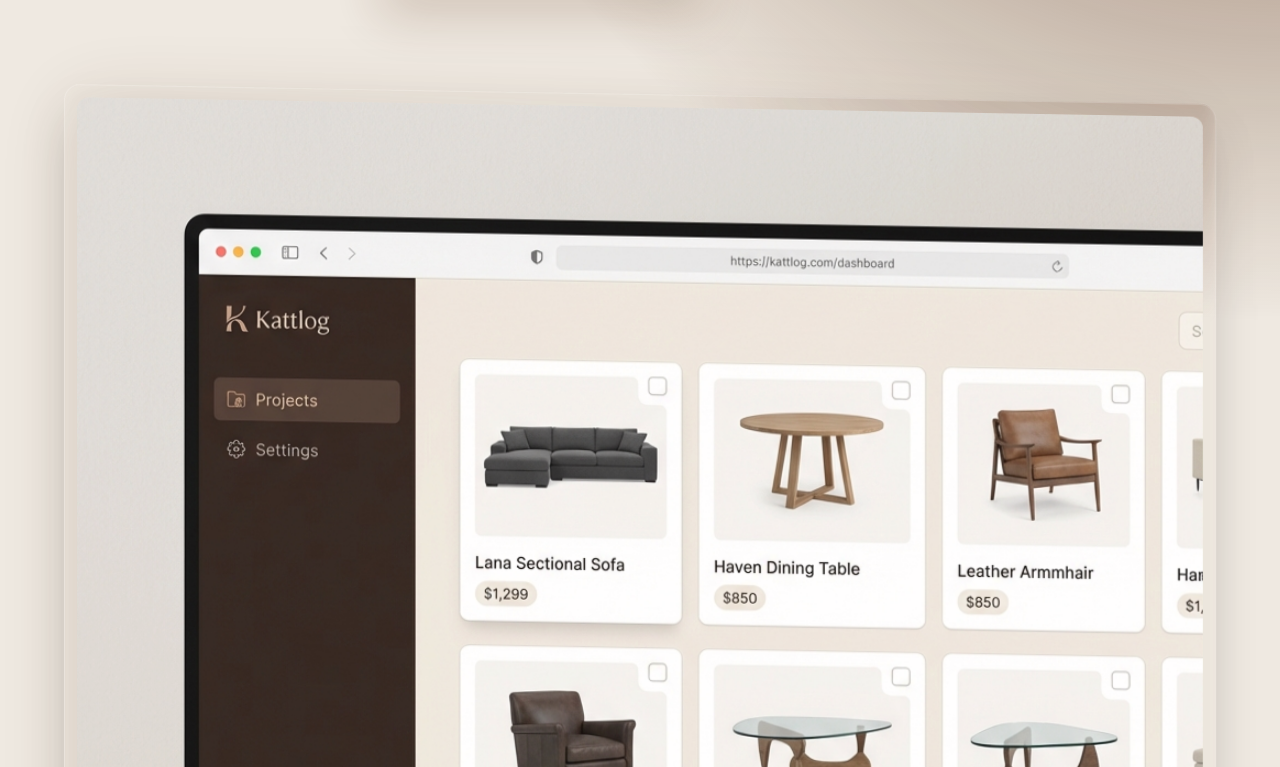
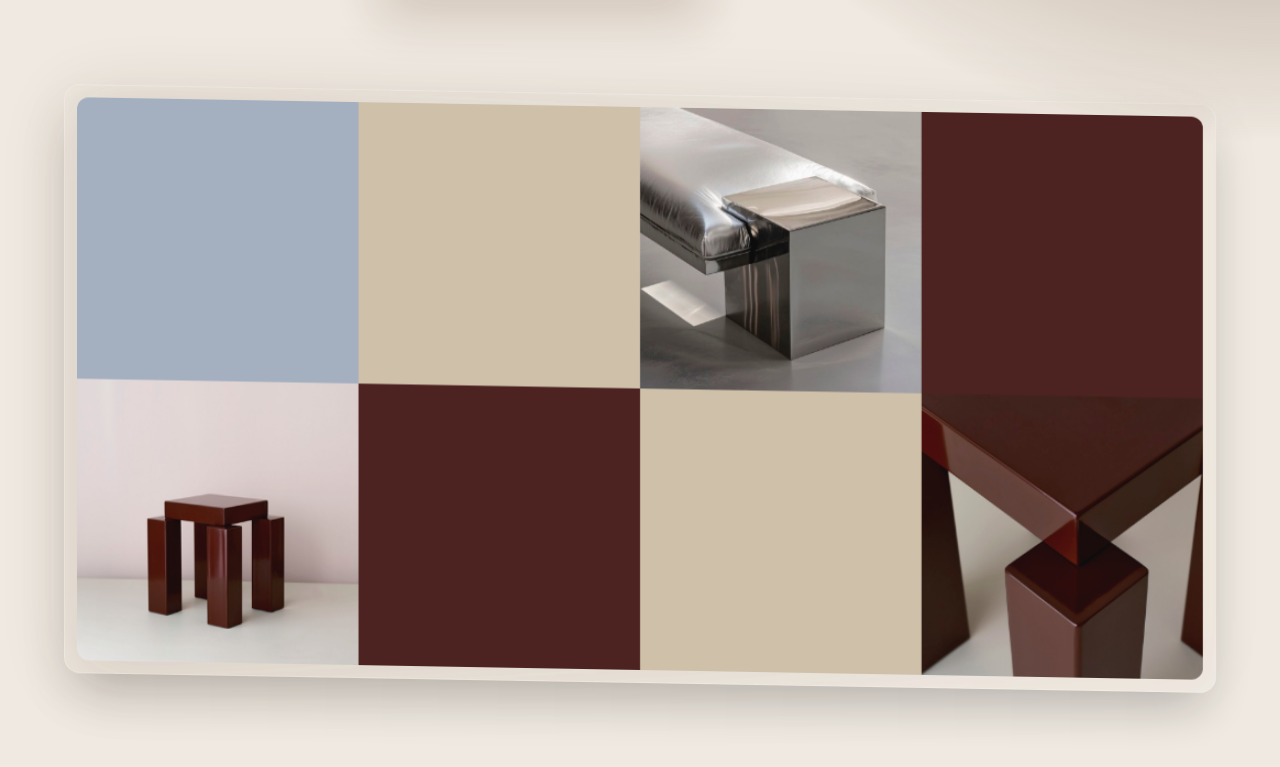
Before and after one commit to carlosmontojo/katalog, a Next.js app: page / in a window 1280 px wide. Shown: the part 613-1380 px from the top of the page. Built offline with nearby package versions, Linux system fonts and the light colour scheme.

Commit message:
UI: Use user-provided hero image

```diff
--- a/src/app/page.tsx
+++ b/src/app/page.tsx
@@ -79,9 +79,9 @@ export default function LandingPage() {
               <div className="absolute -inset-1 bg-gradient-to-r from-primary/50 to-primary/10 blur-2xl rounded-3xl opacity-20 group-hover:opacity-40 transition-opacity"></div>
               <div className="rounded-2xl border border-white/20 shadow-2xl overflow-hidden bg-white/5 backdrop-blur-sm p-3 skew-y-1 group-hover:skew-y-0 transition-all duration-1000">
                 <img
-                  src="/hero_v3.png"
-                  alt="Kattlog Interface Mockup"
-                  className="rounded-xl w-full h-auto"
+                  src="/hero_final.png"
+                  alt="Kattlog Moodboard"
+                  className="rounded-xl w-full h-auto object-cover max-h-[600px]"
                 />
               </div>
             </div>
```
Also changed, not shown: public/hero_final.png (added).
